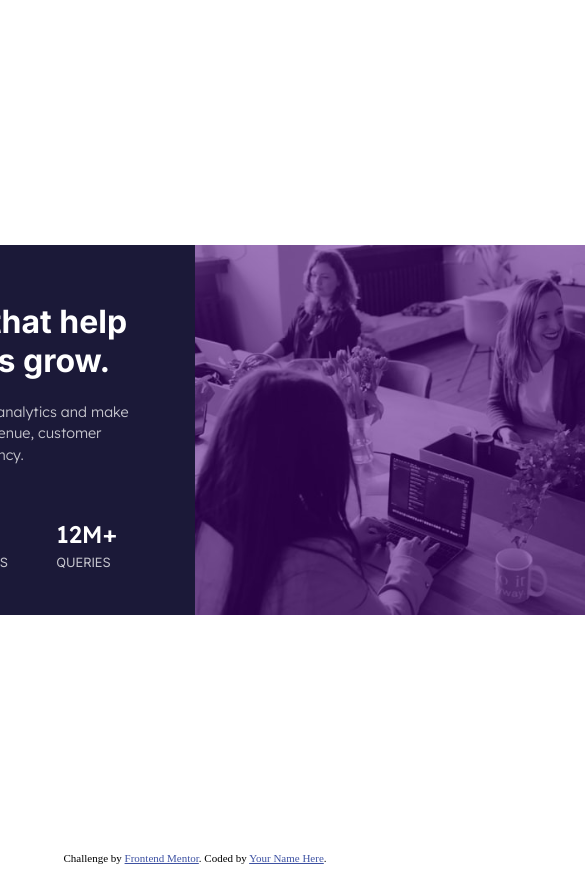
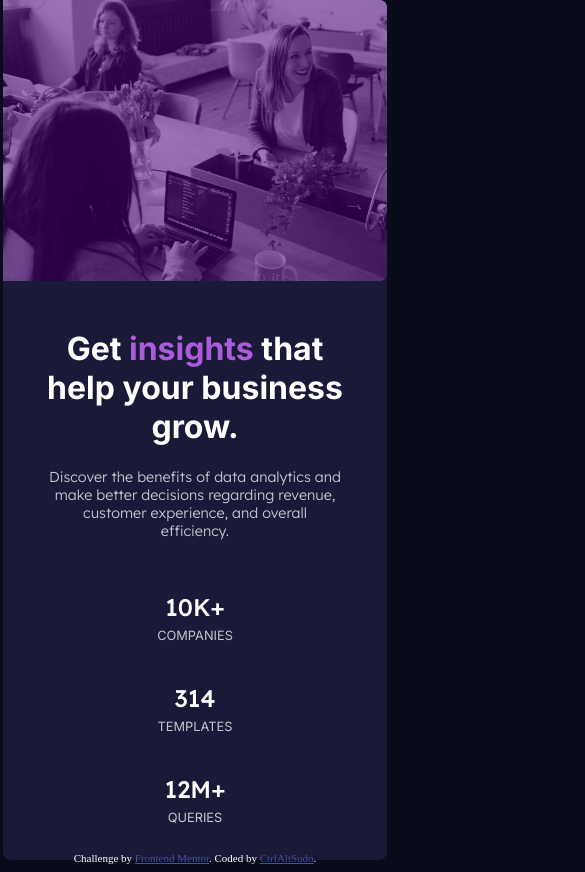
Before and after one commit to CtrlAltSudo/Stats-preview-card-component, a plain HTML site: page index.html in a window 390 px wide. Shown: the top 872 px of the page, 585 px wide, since content can reach past the window. Drawn offline with Linux system fonts and the light colour scheme.

Commit message:
mobile version complete

```diff
--- a/index.html
+++ b/index.html
@@ -33,14 +33,15 @@
 </div>
 <div id="imgContainer">
   <div class="overlay-color"></div>
-<img src="/images/image-header-desktop.jpg" alt="colleagues sitting at an office desk" srcset="">
-
+<img class="desktopImg" src="/images/image-header-desktop.jpg"
+alt="colleagues sitting at an office desk" srcset="">
+<img class="mobileImg" src="/images/image-header-mobile.jpg" alt="colleagues sitting at an office desk">
 
 </div>
 </main>
   <div class="attribution">
     Challenge by <a href="https://www.frontendmentor.io?ref=challenge" target="_blank">Frontend Mentor</a>.
-    Coded by <a href="#">Your Name Here</a>.
+    Coded by <a href="#">CtrlAltSudo</a>.
   </div>
 </body>
 </html>
--- a/style.css
+++ b/style.css
@@ -1,11 +1,13 @@
 * {
     box-sizing: border-box;
+}
+body {
+    background-color: rgb(10, 12, 27);
 }
 
 main {
     height: 100vh;
     display: flex;
-    flex-direction: row;
     justify-content: center;
     align-items: center;
 }
@@ -36,11 +38,16 @@ main {
     background-color: hsla(275, 100%, 25%, 0.527); /* Adjust the color and opacity as needed */
   }
 
-#imgContainer img {
+#imgContainer .desktopImg {
     width: 28rem;
     height: 100%;
     display: block;
     border-radius: 0 0.5rem 0.5rem 0;
+}
+
+#imgContainer .mobileImg {
+    display: none;
+
 }
 ul {
     display: flex;
@@ -70,7 +77,7 @@ p {
     font-family: 'Lexend Deca', sans-serif;
     font-weight: 300;
     font-size: 0.9rem;
-    line-height: 1.5;
+    line-height: ;
     color: hsla(0, 0%, 100%, 0.75);
 }
 .statsSpan {
@@ -79,9 +86,38 @@ p {
     font-weight: 500;
     color: white;
 }
+.attribution {
+    color: white;
+}
 
 @media only screen and (max-width: 768px) {
-    main {
+    #mainContainer {
+        flex-direction: column-reverse;
+        max-width: 24rem;
+        min-height: 50rem;
+        text-align: center;
+    }
+    #imgContainer .mobileImg {
+        width: 24rem;
+        height: 100%;
+        display: block;
+        border-radius: 0 0.5rem 0.5rem 0;
+    }
+    ul {
+        display: flex;
         flex-direction: column;
     }
+    #statsContainer {
+        width: 5rem;
+        margin: 0 auto;
+    }
+    #imgContainer .desktopImg {
+        display: none;
+    }
+    #textContainer {
+        padding: 0 3.8rem 2rem 3.8rem;
+    }
+    p {
+        padding: 0 1rem 0 1rem;
+    }
   }
```
